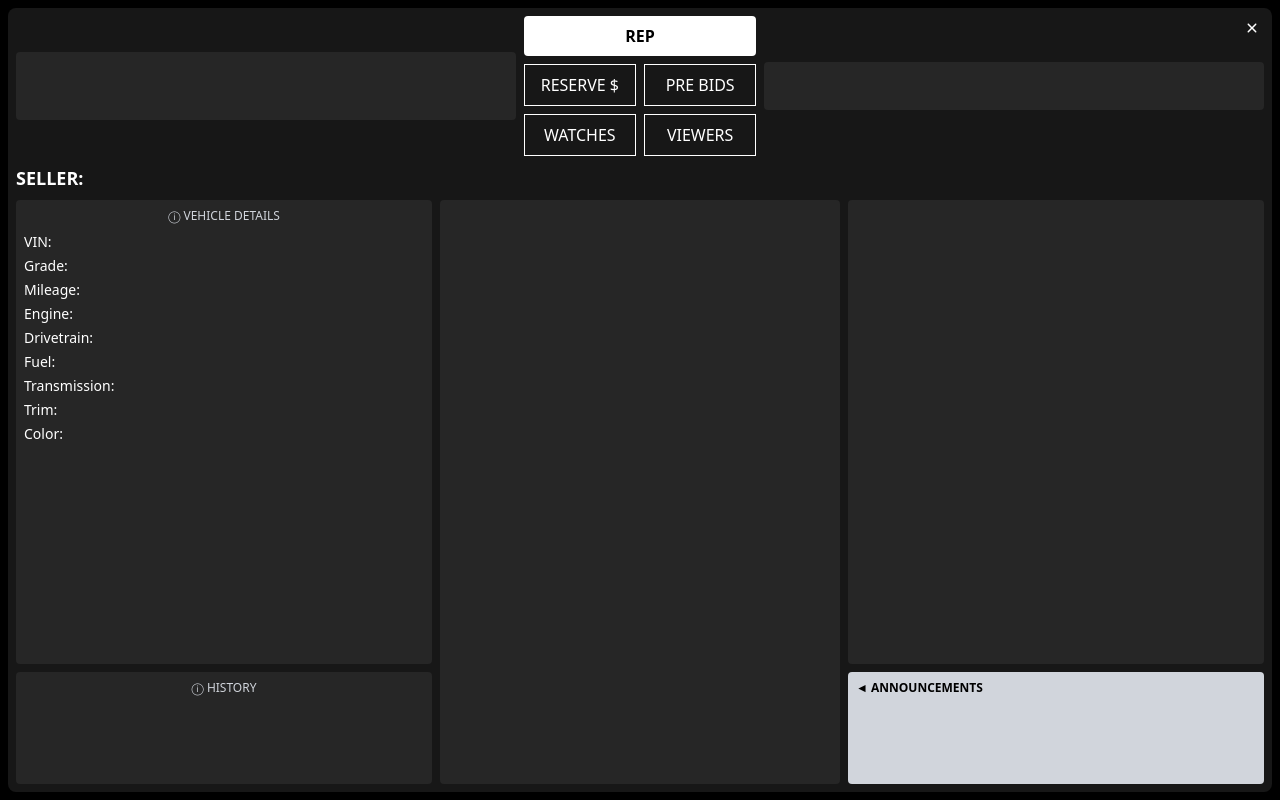
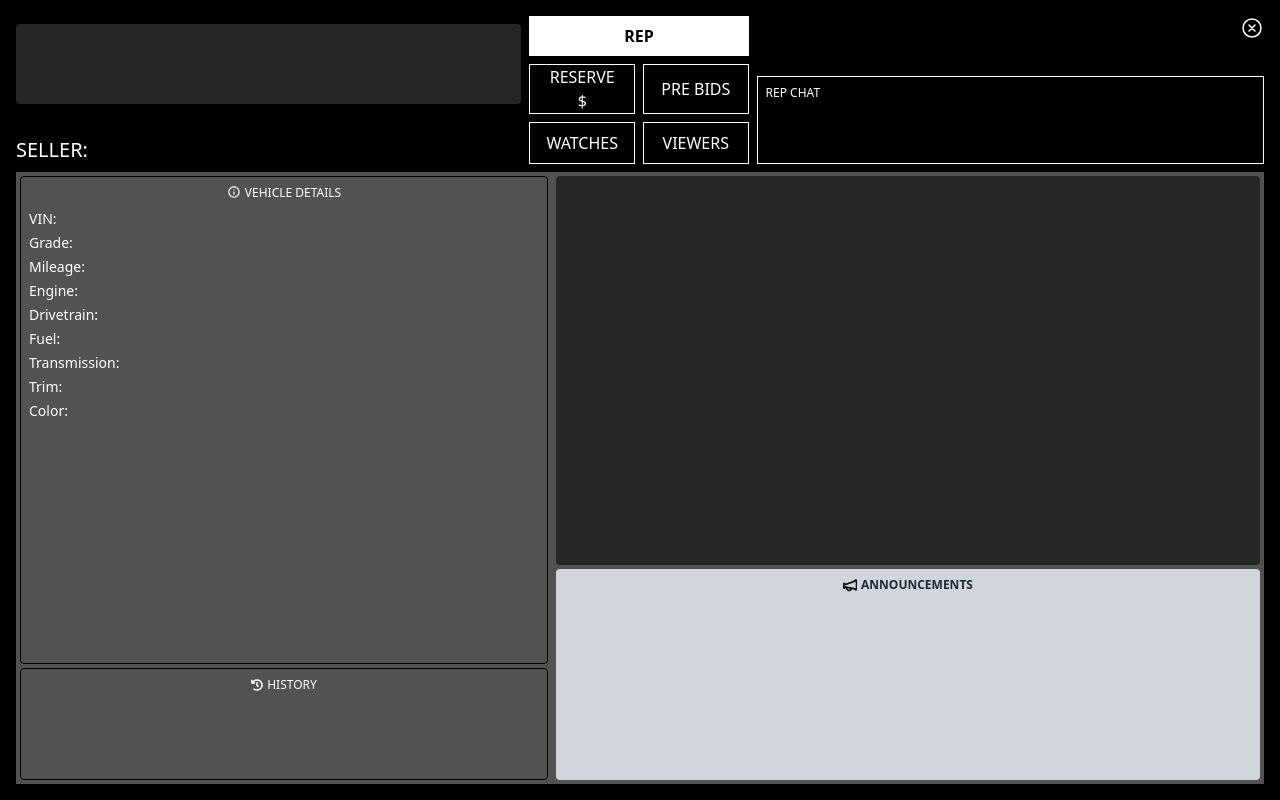
Before and after one commit to zeeshanfreelancer/Car-Parking-Design, a React (Vite) app in the folder client/: page /auction in a window 1280 px wide. Built offline with nearby package versions, Linux system fonts and the light colour scheme.

Commit message:
update component according to UI
font size,color schemes etc

```diff
--- a/client/src/components/Dashboard/AuctionLayout.jsx
+++ b/client/src/components/Dashboard/AuctionLayout.jsx
@@ -1,26 +1,35 @@
-import { IoIosClose } from "react-icons/io";
-
+import { IoCloseCircleOutline } from "react-icons/io5";
+import { IoMdInformationCircleOutline } from "react-icons/io";
+import { FaHistory } from "react-icons/fa";
+import { TfiAnnouncement } from "react-icons/tfi";
+import Text from "../Reusable/Text";
 export default function AuctionLayout() {
   return (
     <div className="w-full h-screen bg-black text-white p-2">
       {/* Container */}
-      <div className="relative w-full h-full bg-neutral-900 rounded-lg overflow-hidden flex flex-col p-2">
+      <div className="relative w-full h-full rounded-lg overflow-hidden flex flex-col p-2">
 
         {/* Close Button (top right) */}
-        <button className="absolute top-2 right-2 text-2xl">
-          <IoIosClose />
+        <button className="absolute top-2 right-2 text-2xl cursor-pointer">
+          <IoCloseCircleOutline />
         </button>
 
         {/* Top Section */}
-        <div className="flex items-center gap-2 mb-2">
+        <div className="flex gap-2 bg-black">
           {/* Left big input box */}
-            <div className="flex-1 bg-neutral-800 h-17 rounded"></div>
+          <div className="flex-1 flex flex-col justify-between">
+            <div className="bg-neutral-800 h-20 rounded mt-2">
 
+            </div>
+            <div className="text-lg font-bold">
+              <Text variant="h4" className="text-white">SELLER:</Text>
+            </div>
+          </div>
           <div className="grid grid-cols-2 gap-2">
-                <button className="bg-white text-black font-bold px-8 py-2 rounded col-span-2">
+            <button className="bg-white text-black font-semibold px-8 py-2 col-span-2">
               REP
             </button>
-                <button className="border border-white px-4 py-2">RESERVE $</button>
+            <button className="border border-white px-4">RESERVE <span className="block">$</span></button>
             <button className="border border-white px-4 py-2">PRE BIDS</button>
             <button className="border border-white px-4 py-2">WATCHES</button>
             <button className="border border-white px-4 py-2">VIEWERS</button>
@@ -28,19 +37,24 @@ export default function AuctionLayout() {
 
 
           {/* Rep Chat */}
-            <div className="flex-1 bg-neutral-800 h-12 rounded"></div>
+          <div className="flex-1 bg-transparent border border-white h-22 mt-[60px]">
+            <Text className="text-xs text-white p-2">REP CHAT</Text>
+          </div>
         </div>
 
         {/* Seller Label */}
-        <div className="text-lg font-bold mb-2">SELLER:</div>
+
 
         {/* Middle Section */}
-        <div className="flex flex-1 gap-2">
+        <div className="flex flex-1 gap-2 bg-neutral-600 p-1 mt-2">
           {/* Left Column */}
-          <div className="flex flex-col w-1/3 gap-2">
+          <div className="flex flex-col w-2/4 gap-1">
             {/* Vehicle Details */}
-            <div className="flex-1 bg-neutral-800 rounded p-2 text-sm">
-              <h2 className="text-center text-gray-300 text-xs mb-2">ⓘ VEHICLE DETAILS</h2>
+            <div className="flex-1 bg-transparent border border-black rounded p-2 text-sm">
+              <div className="flex justify-center gap-1">
+                <IoMdInformationCircleOutline className="text-sm" />
+                <Text className="text-white text-xs mb-2">VEHICLE DETAILS</Text>
+              </div>
               <ul className="space-y-1">
                 <li>VIN:</li>
                 <li>Grade:</li>
@@ -55,19 +69,22 @@ export default function AuctionLayout() {
             </div>
 
             {/* History */}
-            <div className="h-28 bg-neutral-800 rounded p-2 text-xs">
-              <h2 className="text-center text-gray-300">ⓘ HISTORY</h2>
+            <div className="h-28 border border-black rounded p-2 text-xs">
+              <div className="flex justify-center gap-1 items-center">
+                <FaHistory />
+                <Text className="text-white text-xs">HISTORY</Text>
+              </div>
             </div>
           </div>
 
-          {/* Center Column */}
-          <div className="flex-1 bg-neutral-800 rounded"></div>
-
           {/* Right Column (Announcements at bottom) */}
-          <div className="flex flex-col w-1/3">
-            <div className="flex-1 bg-neutral-800 rounded"></div>
-            <div className="h-28 bg-gray-300 text-black rounded p-2 text-xs font-bold mt-2">
-              ◄ ANNOUNCEMENTS
+          <div className="flex flex-col w-2/3">
+            <div className="flex-2 bg-neutral-800 rounded"></div>
+            <div className="flex-1 h-28 bg-gray-300 text-black rounded p-2 text-xs font-bold mt-1">
+              <div className="flex justify-center gap-1 items-center">
+                <TfiAnnouncement className="text-sm" strokeWidth={1} />
+                <Text className="text-xs">ANNOUNCEMENTS</Text>
+              </div>
             </div>
           </div>
         </div>
```
Lines whose indentation alone changed are shown as unchanged.
